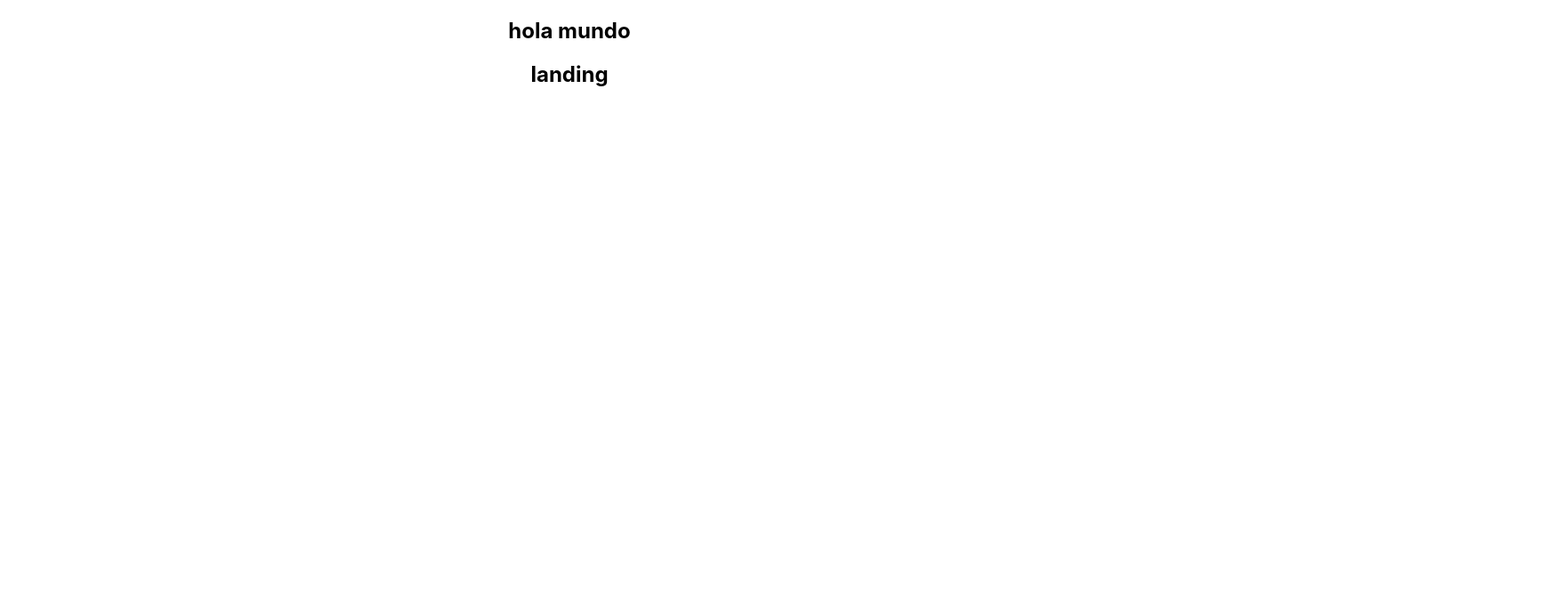
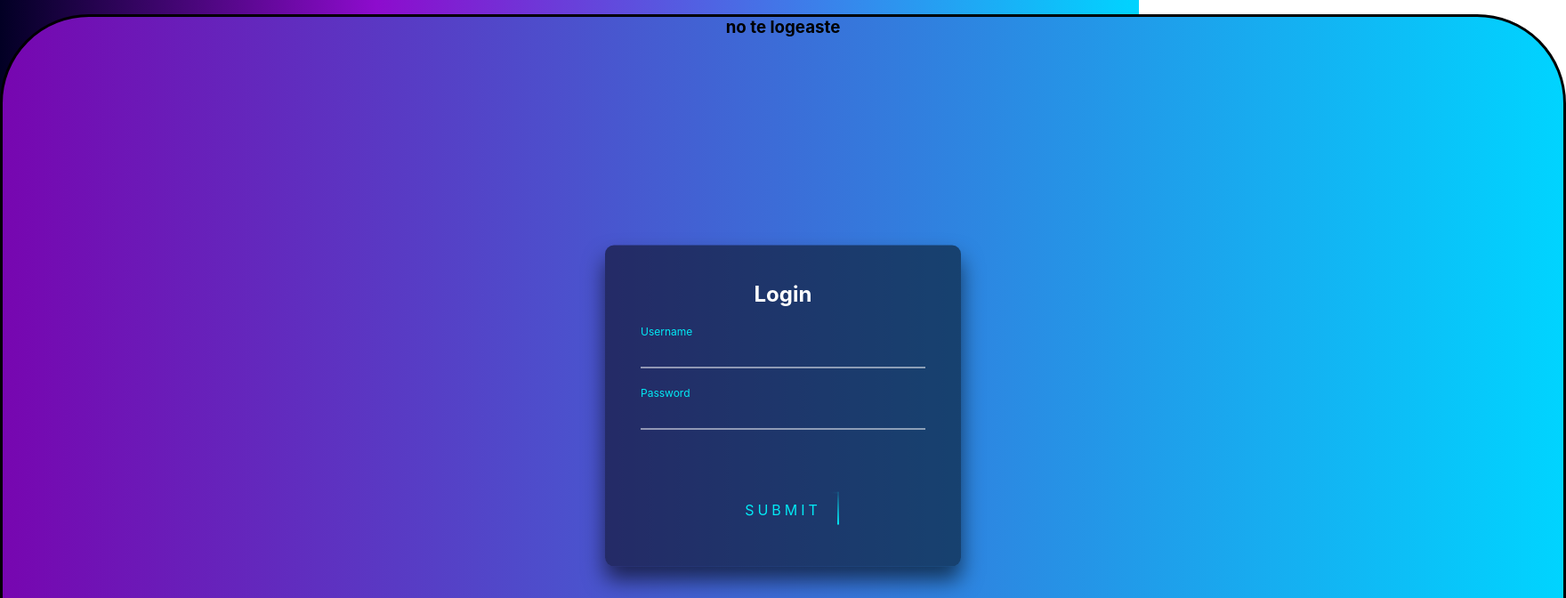
Before and after one commit to Lucas-Quiroga/UI-React, a React (Create React App) app: page / in a window 1280 px wide. Shown: the top 672 px of the page at 89% size, 1760 px wide, since content can reach past the window. Built offline with nearby package versions, Linux system fonts and the light colour scheme.

Commit message:
first-commit-landing

```diff
--- a/src/App.css
+++ b/src/App.css
@@ -1,5 +1,8 @@
 .App {
   text-align: center;
+  background: rgb(2,0,36);
+background: linear-gradient(90deg, rgba(2,0,36,1) 0%, rgba(141,12,205,1) 33%, rgba(0,212,255,1) 100%);
+height: 100vh;
 }
 
 .App-logo {
--- a/src/App.js
+++ b/src/App.js
@@ -1,11 +1,9 @@
 import "./App.css";
-import Login from "./Components/Login/Login";
 import Landing from "./Components/Landing/Landing";
 
 function App() {
   return (
     <div className="App">
-      <Login />
       <Landing />
     </div>
   );
--- /dev/null
+++ b/src/Components/Landing/Landing.css
@@ -0,0 +1,21 @@
+*{
+    margin: 0;
+    padding: 0;
+    box-sizing: border-box;
+
+}
+
+.landing_box{
+    height: 55em;
+    width: 110em;
+    background-color: black;
+    border-radius:100px 100px 100px 100px;
+    justify-content: center;
+    margin: 0 auto;
+    position: relative;
+    top: 1em;
+
+    border-style: solid;
+    background: rgb(119,6,176);
+background: linear-gradient(90deg, rgba(119,6,176,1) 0%, rgba(0,212,255,1) 100%, rgba(2,0,36,1) 100%);
+}
--- a/src/Components/Landing/Landing.jsx
+++ b/src/Components/Landing/Landing.jsx
@@ -1,7 +1,18 @@
-import React from "react";
+import React, { useEffect, useState } from "react";
+import "./Landing.css";
+import Login from "../Login/Login";
 
 const Landing = () => {
-  return <h2>landing</h2>;
+  const [login, setLogin] = useState(false);
+
+  return (
+    <div className="landing">
+      <div className="landing_box">
+        {login ? <h3>te logeaste </h3> : <h3>no te logeaste</h3>}
+        <Login />
+      </div>
+    </div>
+  );
 };
 
 export default Landing;
--- /dev/null
+++ b/src/Components/Login/Login.css
@@ -0,0 +1,157 @@
+.login-box {
+    position: absolute;
+    top: 50%;
+    left: 50%;
+    width: 400px;
+    padding: 40px;
+    transform: translate(-50%, -50%);
+    background: rgba(0,0,0,.5);
+    box-sizing: border-box;
+    box-shadow: 0 15px 25px rgba(0,0,0,.6);
+    border-radius: 10px;
+  }
+
+  .login-box h2 {
+    margin: 0 0 30px;
+    padding: 0;
+    color: #fff;
+    text-align: center;
+  }
+
+  .login-box .user-box {
+    position: relative;
+  }
+
+  .login-box .user-box input {
+    width: 100%;
+    padding: 10px 0;
+    font-size: 16px;
+    color: #fff;
+    margin-bottom: 30px;
+    border: none;
+    border-bottom: 1px solid #fff;
+    outline: none;
+    background: transparent;
+  }
+  .login-box .user-box label {
+    position: absolute;
+    top:0;
+    left: 0;
+    padding: 10px 0;
+    font-size: 16px;
+    color: #fff;
+    pointer-events: none;
+    transition: .5s;
+  }
+
+  .login-box .user-box input:focus ~ label,
+  .login-box .user-box input:valid ~ label {
+    top: -20px;
+    left: 0;
+    color: #03e9f4;
+    font-size: 12px;
+  }
+
+  .login-box form a {
+    position: relative;
+    display: inline-block;
+    padding: 10px 20px;
+    color: #03e9f4;
+    font-size: 16px;
+    text-decoration: none;
+    text-transform: uppercase;
+    overflow: hidden;
+    transition: .5s;
+    margin-top: 40px;
+    letter-spacing: 4px
+  }
+
+  .login-box a:hover {
+    background: #03e9f4;
+    color: #fff;
+    border-radius: 5px;
+    box-shadow: 0 0 5px #03e9f4,
+                0 0 25px #03e9f4,
+                0 0 50px #03e9f4,
+                0 0 100px #03e9f4;
+  }
+
+  .login-box a span {
+    position: absolute;
+    display: block;
+  }
+
+  .login-box a span:nth-child(1) {
+    top: 0;
+    left: -100%;
+    width: 100%;
+    height: 2px;
+    background: linear-gradient(90deg, transparent, #03e9f4);
+    animation: btn-anim1 1s linear infinite;
+  }
+
+  @keyframes btn-anim1 {
+    0% {
+      left: -100%;
+    }
+    50%,100% {
+      left: 100%;
+    }
+  }
+
+  .login-box a span:nth-child(2) {
+    top: -100%;
+    right: 0;
+    width: 2px;
+    height: 100%;
+    background: linear-gradient(180deg, transparent, #03e9f4);
+    animation: btn-anim2 1s linear infinite;
+    animation-delay: .25s
+  }
+
+  @keyframes btn-anim2 {
+    0% {
+      top: -100%;
+    }
+    50%,100% {
+      top: 100%;
+    }
+  }
+
+  .login-box a span:nth-child(3) {
+    bottom: 0;
+    right: -100%;
+    width: 100%;
+    height: 2px;
+    background: linear-gradient(270deg, transparent, #03e9f4);
+    animation: btn-anim3 1s linear infinite;
+    animation-delay: .5s
+  }
+
+  @keyframes btn-anim3 {
+    0% {
+      right: -100%;
+    }
+    50%,100% {
+      right: 100%;
+    }
+  }
+
+  .login-box a span:nth-child(4) {
+    bottom: -100%;
+    left: 0;
+    width: 2px;
+    height: 100%;
+    background: linear-gradient(360deg, transparent, #03e9f4);
+    animation: btn-anim4 1s linear infinite;
+    animation-delay: .75s
+  }
+
+  @keyframes btn-anim4 {
+    0% {
+      bottom: -100%;
+    }
+    50%,100% {
+      bottom: 100%;
+    }
+  }
--- a/src/Components/Login/Login.jsx
+++ b/src/Components/Login/Login.jsx
@@ -1,7 +1,56 @@
-import React from "react";
+import React, { useEffect, useState } from "react";
+import "./Login.css";
 
 const Login = () => {
-  return <h2>hola mundo</h2>;
+  const [userLogin, setUserLogin] = useState({});
+
+  const handle_form = () => {
+    alert("te estas logeando");
+  };
+
+  const handleChange = (event) => {
+    const name = event.target.name;
+    const value = event.target.value;
+    setUserLogin((values) => ({ ...values, [name]: value }));
+  };
+
+  console.log(userLogin);
+  return (
+    <>
+      <div className="login-box">
+        <h2>Login</h2>
+        <form onSubmit={handle_form}>
+          <div className="user-box">
+            <input
+              type="text"
+              name="username"
+              required=""
+              onChange={handleChange}
+              value={userLogin.username || ""}
+            />
+            <label>Username</label>
+          </div>
+          <div className="user-box">
+            <input
+              type="password"
+              name="password"
+              required=""
+              onChange={handleChange}
+              value={userLogin.password || ""}
+            />
+            <label>Password</label>
+          </div>
+          <a href="#" onClick={handle_form}>
+            <span></span>
+            <span></span>
+            <span></span>
+            <span></span>
+            Submit
+          </a>
+        </form>
+      </div>
+    </>
+  );
 };
 
 export default Login;
```
Also changed, not shown: public/backgroundd.jpg (added).
